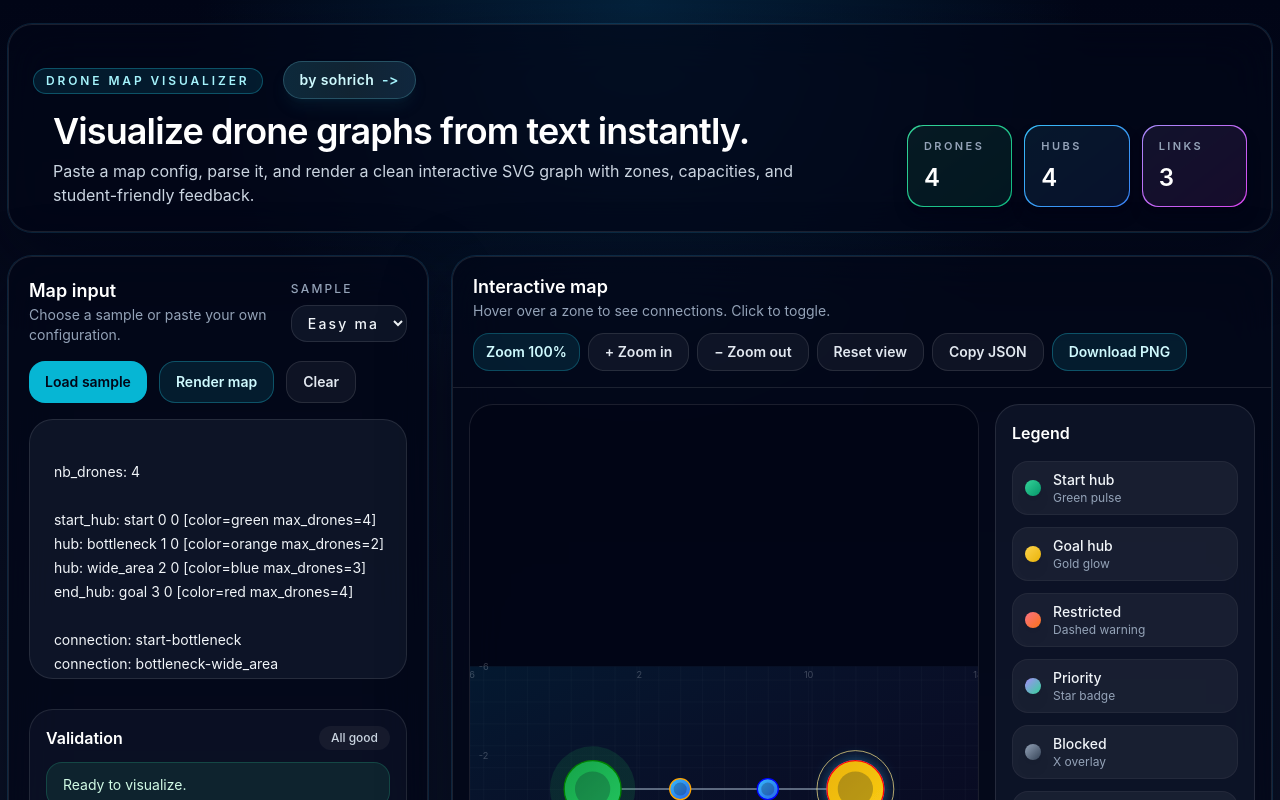
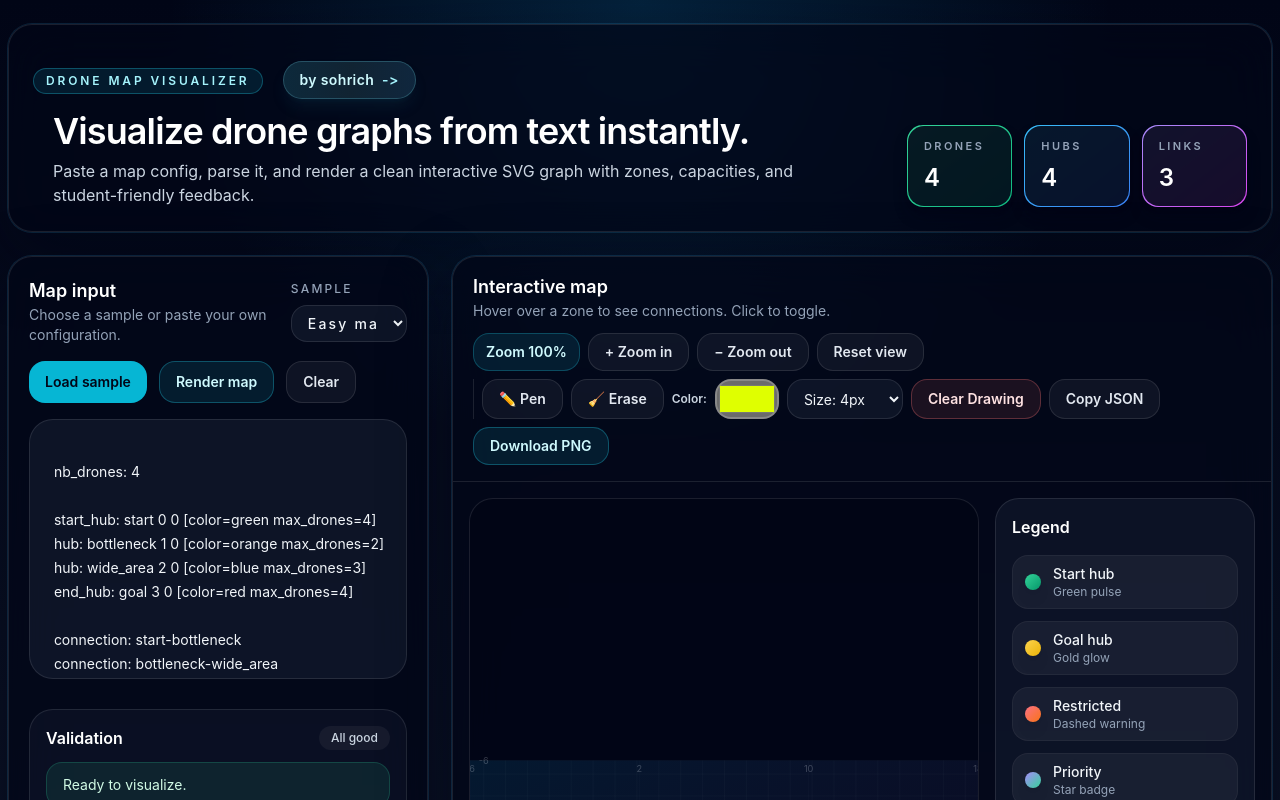
Before and after one commit to rorado/Flyin_DroneMapVisualizer, a Next.js app: page / in a window 1280 px wide. Shown: the top 800 px of the page. Built offline with nearby package versions, Linux system fonts and the light colour scheme.

Commit message:
add draw

```diff
--- a/src/components/drone-map-visualizer.tsx
+++ b/src/components/drone-map-visualizer.tsx
@@ -81,6 +81,18 @@ export default function DroneMapVisualizer() {
   const [zoom, setZoom] = useState(2.5);
   const [pan, setPan] = useState({ x: 0, y: 0 });
   const [isPanning, setIsPanning] = useState(false);
+  const [drawingTool, setDrawingTool] = useState<"pen" | "eraser" | null>(null);
+  const [drawColor, setDrawColor] = useState<string>("#DFFF00");
+  const [brushSize, setBrushSize] = useState<number>(0.05);
+  const [drawnStrokes, setDrawnStrokes] = useState<
+    Array<{
+      points: Array<{ x: number; y: number }>;
+      color: string;
+      size: number;
+      isEraser: boolean;
+    }>
+  >([]);
+  const [isDrawing, setIsDrawing] = useState(false);
   const svgRef = useRef<SVGSVGElement | null>(null);
   const panPointerRef = useRef<{
     active: boolean;
@@ -407,7 +419,91 @@ export default function DroneMapVisualizer() {
     setZoom(1);
     setPan({ x: 0, y: 0 });
   }
+  function handleDrawingStart(event: React.PointerEvent<SVGSVGElement>) {
+    if (!svgRef.current || drawingTool === null) return;
+    setIsDrawing(true);
+    const svg = svgRef.current;
 
+    // Convert screen coordinates to SVG coordinates
+    const svgCoords = svg.createSVGPoint();
+    svgCoords.x = event.clientX;
+    svgCoords.y = event.clientY;
+    const transformedPoint = svgCoords.matrixTransform(
+      svg.getScreenCTM()?.inverse(),
+    );
+
+    if (drawingTool === "eraser") {
+      // In eraser mode, immediately erase nearby strokes
+      handleEraserAtPoint(transformedPoint);
+    } else {
+      // In pen mode, start a new stroke
+      setDrawnStrokes((prev) => [
+        ...prev,
+        {
+          points: [{ x: transformedPoint.x, y: transformedPoint.y }],
+          color: drawColor,
+          size: brushSize,
+          isEraser: false,
+        },
+      ]);
+    }
+  }
+
+  function handleEraserAtPoint(point: { x: number; y: number }) {
+    const eraserRadius = brushSize * 0.8;
+
+    setDrawnStrokes((prev) =>
+      prev.filter((stroke) => {
+        // Check if any point in this stroke is close to the eraser point
+        return !stroke.points.some((strokePoint) => {
+          const distance = Math.sqrt(
+            Math.pow(strokePoint.x - point.x, 2) +
+              Math.pow(strokePoint.y - point.y, 2),
+          );
+          return distance < eraserRadius;
+        });
+      }),
+    );
+  }
+
+  function handleDrawingMove(event: React.PointerEvent<SVGSVGElement>) {
+    if (!isDrawing || !svgRef.current) return;
+    const svg = svgRef.current;
+
+    // Convert screen coordinates to SVG coordinates
+    const svgCoords = svg.createSVGPoint();
+    svgCoords.x = event.clientX;
+    svgCoords.y = event.clientY;
+    const transformedPoint = svgCoords.matrixTransform(
+      svg.getScreenCTM()?.inverse(),
+    );
+
+    if (drawingTool === "eraser") {
+      // Erase strokes at this point
+      handleEraserAtPoint(transformedPoint);
+    } else if (drawingTool === "pen" && drawnStrokes.length > 0) {
+      // Add to current pen stroke
+      setDrawnStrokes((prev) => {
+        const updated = [...prev];
+        const lastStroke = updated[updated.length - 1];
+        if (lastStroke && !lastStroke.isEraser) {
+          lastStroke.points.push({
+            x: transformedPoint.x,
+            y: transformedPoint.y,
+          });
+        }
+        return updated;
+      });
+    }
+  }
+
+  function handleDrawingEnd() {
+    setIsDrawing(false);
+  }
+
+  function handleClearDrawing() {
+    setDrawnStrokes([]);
+  }
   function handleNodeHover(name: string) {
     setHoveredConnection(null);
     setHoveredNode(name);
@@ -798,6 +894,70 @@ export default function DroneMapVisualizer() {
                 >
                   Reset view
                 </button>
+
+                {/* Drawing Tools */}
+                <div className="flex flex-wrap gap-2 border-l border-white/10 pl-2">
+                  <button
+                    type="button"
+                    onClick={() =>
+                      setDrawingTool(drawingTool === "pen" ? null : "pen")
+                    }
+                    className={`rounded-2xl px-4 py-2 text-sm font-semibold transition ${
+                      drawingTool === "pen"
+                        ? "border border-amber-400 bg-amber-400/20 text-amber-100"
+                        : "border border-white/10 bg-white/5 text-slate-200 hover:bg-white/10"
+                    }`}
+                  >
+                    ✏️ Pen
+                  </button>
+                  <button
+                    type="button"
+                    onClick={() =>
+                      setDrawingTool(drawingTool === "eraser" ? null : "eraser")
+                    }
+                    className={`rounded-2xl px-4 py-2 text-sm font-semibold transition ${
+                      drawingTool === "eraser"
+                        ? "border border-red-400 bg-red-400/20 text-red-100"
+                        : "border border-white/10 bg-white/5 text-slate-200 hover:bg-white/10"
+                    }`}
+                  >
+                    🧹 Erase
+                  </button>
+                  <div className="flex items-center gap-2">
+                    <label className="text-xs font-semibold text-slate-300">
+                      Color:
+                    </label>
+                    <input
+                      type="color"
+                      value={drawColor}
+                      onChange={(e) => setDrawColor(e.target.value)}
+                      className="h-10 w-16 cursor-pointer rounded-2xl border-2 border-white/20 hover:border-white/40 transition"
+                      disabled={drawingTool === "eraser"}
+                      title="Pick a drawing color"
+                    />
+                  </div>
+                  <select
+                    value={brushSize}
+                    onChange={(e) => setBrushSize(Number(e.target.value))}
+                    className="rounded-2xl border border-white/10 bg-slate-900/90 px-3 py-2 text-sm text-slate-100 outline-none transition focus:border-cyan-400/70"
+                  >
+                    <option value={0.05}>Size: 4px</option>
+                    <option value={0.07}>Size: 6px</option>
+                    <option value={0.1}>Size: 8px</option>
+                    <option value={0.15}>Size: 12px</option>
+                    <option value={0.2}>Size: 16px</option>
+                    <option value={0.25}>Size: 20px</option>
+                    <option value={1}>Size: 24px</option>
+                  </select>
+                  <button
+                    type="button"
+                    onClick={handleClearDrawing}
+                    className="rounded-2xl border border-red-400/30 bg-red-400/10 px-4 py-2 text-sm font-semibold text-red-100 transition hover:bg-red-400/20"
+                  >
+                    Clear Drawing
+                  </button>
+                </div>
+
                 <button
                   type="button"
                   onClick={handleCopyJson}
@@ -840,6 +1000,11 @@ export default function DroneMapVisualizer() {
                   onMapPointerDown={handleMapPointerDown}
                   onMapPointerMove={handleMapPointerMove}
                   onMapPointerEnd={handleMapPointerEnd}
+                  drawnStrokes={drawnStrokes}
+                  isDrawingMode={drawingTool !== null}
+                  onDrawingStart={handleDrawingStart}
+                  onDrawingMove={handleDrawingMove}
+                  onDrawingEnd={handleDrawingEnd}
                 />
 
                 {!hasRenderableMap && (
--- a/src/components/map-canvas.tsx
+++ b/src/components/map-canvas.tsx
@@ -33,6 +33,16 @@ export type MapCanvasProps = {
   onMapPointerDown: (event: React.PointerEvent<SVGSVGElement>) => void;
   onMapPointerMove: (event: React.PointerEvent<SVGSVGElement>) => void;
   onMapPointerEnd: (event: React.PointerEvent<SVGSVGElement>) => void;
+  drawnStrokes: Array<{
+    points: Array<{ x: number; y: number }>;
+    color: string;
+    size: number;
+    isEraser: boolean;
+  }>;
+  isDrawingMode: boolean;
+  onDrawingStart: (event: React.PointerEvent<SVGSVGElement>) => void;
+  onDrawingMove: (event: React.PointerEvent<SVGSVGElement>) => void;
+  onDrawingEnd: (event: React.PointerEvent<SVGSVGElement>) => void;
 };
 
 export const MapCanvas = forwardRef<SVGSVGElement, MapCanvasProps>(
@@ -59,6 +69,11 @@ export const MapCanvas = forwardRef<SVGSVGElement, MapCanvasProps>(
       onMapPointerDown,
       onMapPointerMove,
       onMapPointerEnd,
+      drawnStrokes,
+      isDrawingMode,
+      onDrawingStart,
+      onDrawingMove,
+      onDrawingEnd,
     },
     ref,
   ) {
@@ -109,17 +124,23 @@ export const MapCanvas = forwardRef<SVGSVGElement, MapCanvasProps>(
       <motion.svg
         ref={ref}
         viewBox={`${viewBox.minX} ${viewBox.minY} ${viewBox.width} ${viewBox.height}`}
-        className={`h-full w-full touch-none ${isPanning ? "cursor-grabbing" : "cursor-grab"}`}
+        className={`h-full w-full touch-none ${
+          isDrawingMode
+            ? "cursor-crosshair"
+            : isPanning
+              ? "cursor-grabbing"
+              : "cursor-grab"
+        }`}
         role="img"
         aria-label="Drone map visualization"
         initial={{ opacity: 0 }}
         animate={{ opacity: 1 }}
         onWheel={onMapWheel}
-        onPointerDown={onMapPointerDown}
-        onPointerMove={onMapPointerMove}
-        onPointerUp={onMapPointerEnd}
-        onPointerCancel={onMapPointerEnd}
-        onPointerLeave={onMapPointerEnd}
+        onPointerDown={isDrawingMode ? onDrawingStart : onMapPointerDown}
+        onPointerMove={isDrawingMode ? onDrawingMove : onMapPointerMove}
+        onPointerUp={isDrawingMode ? onDrawingEnd : onMapPointerEnd}
+        onPointerCancel={isDrawingMode ? onDrawingEnd : onMapPointerEnd}
+        onPointerLeave={isDrawingMode ? onDrawingEnd : onMapPointerEnd}
       >
         <defs>
           <pattern id="grid" width="1" height="1" patternUnits="userSpaceOnUse">
@@ -486,6 +507,31 @@ export const MapCanvas = forwardRef<SVGSVGElement, MapCanvasProps>(
           })}
         </motion.g>
 
+        {/* Drawing Layer */}
+        <g>
+          {drawnStrokes.map((stroke, strokeIndex) => {
+            if (stroke.points.length < 2 || stroke.isEraser) return null;
+
+            let pathData = `M ${stroke.points[0].x} ${stroke.points[0].y}`;
+            for (let i = 1; i < stroke.points.length; i++) {
+              pathData += ` L ${stroke.points[i].x} ${stroke.points[i].y}`;
+            }
+
+            return (
+              <path
+                key={strokeIndex}
+                d={pathData}
+                fill="none"
+                stroke={stroke.color}
+                strokeWidth={stroke.size}
+                strokeLinecap="round"
+                strokeLinejoin="round"
+                opacity={0.85}
+              />
+            );
+          })}
+        </g>
+
         {hoveredNodeDetails ? (
           <g pointerEvents="none">
             <rect
```
